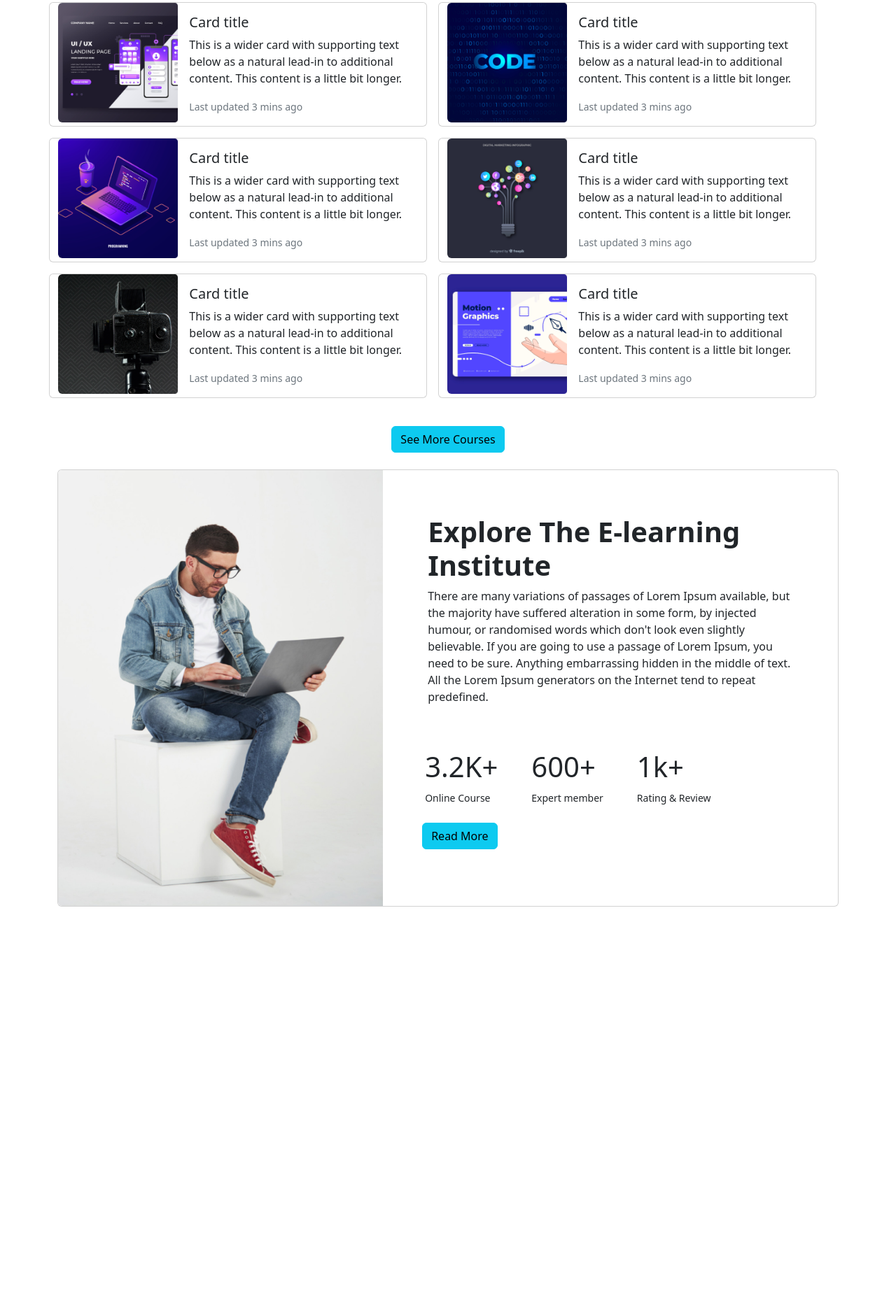
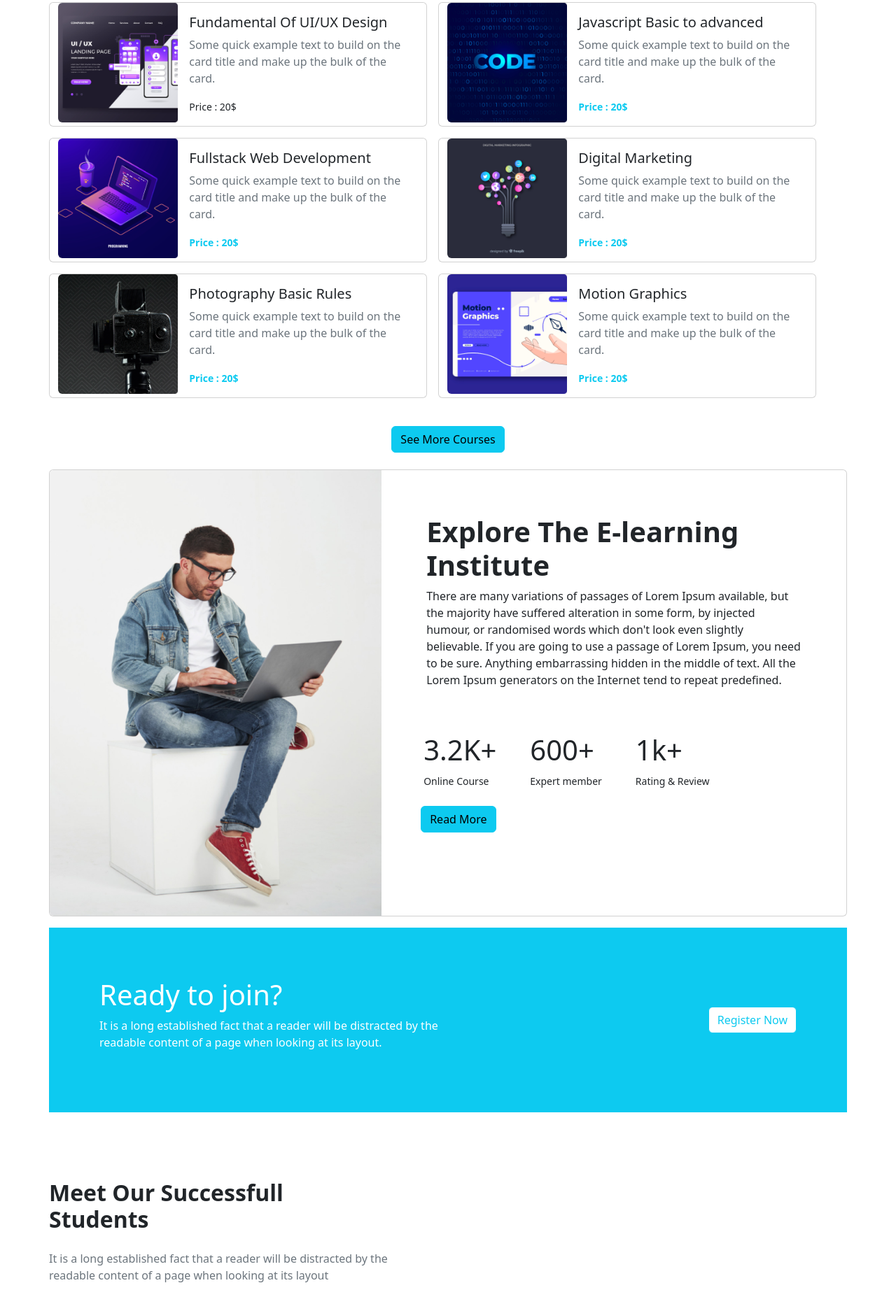
Before and after one commit to ishtiaqkhan007/assignment-3, a plain HTML site: page index.html in a window 1280 px wide. Shown: the part 909-2763 px from the top of the page at 70% size. Before the commit the page ends 2221 px from the top, so only its background shows below. Drawn offline with nearby package versions, Linux system fonts and the light colour scheme.

Commit message:
successfull student done

```diff
--- a/index.html
+++ b/index.html
@@ -7,9 +7,10 @@
     <title>Easy Edu</title>
     <link href="https://cdn.jsdelivr.net/npm/bootstrap@5.2.0/dist/css/bootstrap.min.css" rel="stylesheet"
         integrity="sha384-gH2yIJqKdNHPEq0n4Mqa/HGKIhSkIHeL5AyhkYV8i59U5AR6csBvApHHNl/vI1Bx" crossorigin="anonymous">
+    <link rel="stylesheet" href="style.css">
 </head>
 
-<body>
+<body class="">
     <header>
         <nav class="navbar navbar-expand-lg">
             <div class="container w-80">
@@ -133,10 +134,10 @@
                         </div>
                         <div class="col-md-8">
                             <div class="card-body">
-                                <h5 class="card-title">Card title</h5>
-                                <p class="card-text">This is a wider card with supporting text below as a natural
-                                    lead-in to additional content. This content is a little bit longer.</p>
-                                <p class="card-text"><small class="text-muted">Last updated 3 mins ago</small></p>
+                                <h5 class="card-title">Fundamental Of UI/UX Design</h5>
+                                <p class="card-text text-muted">Some quick example text to build on the card title
+                                    and make up the bulk of the card.</p>
+                                <p class="card-text"><small>Price : 20$</small></p>
                             </div>
                         </div>
                     </div>
@@ -148,10 +149,10 @@
                         </div>
                         <div class="col-md-8">
                             <div class="card-body">
-                                <h5 class="card-title">Card title</h5>
-                                <p class="card-text">This is a wider card with supporting text below as a natural
-                                    lead-in to additional content. This content is a little bit longer.</p>
-                                <p class="card-text"><small class="text-muted">Last updated 3 mins ago</small></p>
+                                <h5 class="card-title">Javascript Basic to advanced</h5>
+                                <p class="card-text text-muted">Some quick example text to build on the card title
+                                    and make up the bulk of the card.</p>
+                                <p class="card-text"><small class="text-info fw-bold">Price : 20$</small></p>
                             </div>
                         </div>
                     </div>
@@ -163,10 +164,10 @@
                         </div>
                         <div class="col-md-8">
                             <div class="card-body">
-                                <h5 class="card-title">Card title</h5>
-                                <p class="card-text">This is a wider card with supporting text below as a natural
-                                    lead-in to additional content. This content is a little bit longer.</p>
-                                <p class="card-text"><small class="text-muted">Last updated 3 mins ago</small></p>
+                                <h5 class="card-title">Fullstack Web Development</h5>
+                                <p class="card-text text-muted">Some quick example text to build on the card title
+                                    and make up the bulk of the card.</p>
+                                <p class="card-text"><small class="text-info fw-bold">Price : 20$</small></p>
                             </div>
                         </div>
                     </div>
@@ -178,10 +179,10 @@
                         </div>
                         <div class="col-md-8">
                             <div class="card-body">
-                                <h5 class="card-title">Card title</h5>
-                                <p class="card-text">This is a wider card with supporting text below as a natural
-                                    lead-in to additional content. This content is a little bit longer.</p>
-                                <p class="card-text"><small class="text-muted">Last updated 3 mins ago</small></p>
+                                <h5 class="card-title">Digital Marketing</h5>
+                                <p class="card-text text-muted">Some quick example text to build on the card title
+                                    and make up the bulk of the card.</p>
+                                <p class="card-text"><small class="text-info fw-bold">Price : 20$</small></p>
                             </div>
                         </div>
                     </div>
@@ -193,10 +194,10 @@
                         </div>
                         <div class="col-md-8">
                             <div class="card-body">
-                                <h5 class="card-title">Card title</h5>
-                                <p class="card-text">This is a wider card with supporting text below as a natural
-                                    lead-in to additional content. This content is a little bit longer.</p>
-                                <p class="card-text"><small class="text-muted">Last updated 3 mins ago</small></p>
+                                <h5 class="card-title">Photography Basic Rules</h5>
+                                <p class="card-text text-muted">Some quick example text to build on the card title
+                                    and make up the bulk of the card.</p>
+                                <p class="card-text"><small class="text-info fw-bold">Price : 20$</small></p>
                             </div>
                         </div>
                     </div>
@@ -208,10 +209,10 @@
                         </div>
                         <div class="col-md-8">
                             <div class="card-body">
-                                <h5 class="card-title">Card title</h5>
-                                <p class="card-text">This is a wider card with supporting text below as a natural
-                                    lead-in to additional content. This content is a little bit longer.</p>
-                                <p class="card-text"><small class="text-muted">Last updated 3 mins ago</small></p>
+                                <h5 class="card-title">Motion Graphics</h5>
+                                <p class="card-text text-muted">Some quick example text to build on the card title
+                                    and make up the bulk of the card.</p>
+                                <p class="card-text"><small class="text-info fw-bold">Price : 20$</small></p>
                             </div>
                         </div>
                     </div>
@@ -224,7 +225,7 @@
         </section>
         <!-- E-learning Institute -->
         <section>
-            <div class="container w-100">
+            <div class="container w-100 px-0">
                 <div class="card mb-3">
                     <div class="row g-0">
                         <div class="col-md-4 col-lg-5">
@@ -265,6 +266,63 @@
                     </div>
                 </div>
             </div>
+            <!-- bonus part -->
+            <div class="container w-100 bg-info d-flex align-items-center justify-content-between p-4">
+                <div class="text-white m-5">
+                    <h1>Ready to join?</h1>
+                    <p>It is a long established fact that a reader will be distracted by the
+                        <span class="d-block"> readable content of a page when looking at its layout.</span>
+                    </p>
+                </div>
+                <div class="me-5">
+                    <button type="button" class="btn btn-outline-info bg-white text-info">Register Now</button>
+                </div>
+            </div>
+        </section>
+        <!-- Successful Student -->
+        <section class="container w-80 px-0 pt-5 mt-5">
+            <div>
+                <h2 class="fw-bold pb-3">
+                    Meet Our Successfull
+                    <span class="d-block">Students</span>
+                </h2>
+                <p class="text-muted pb-3">It is a long established fact that a reader will be distracted by the
+                    <span class="d-block">readable content of a page when looking at its layout</span>
+                </p>
+            </div>
+            <div class="container d-flex px-0">
+                <div class="pe-3">
+                    <div class="border">
+                        <img class="img-fluid" src="images/student/student-1.png" alt="">
+                        <h5>Awlad Hossain</h5>
+                        <p class="text-muted">UIUX Designer</p>
+                    </div>
+                </div>
+                <div class="pe-3">
+                    <div class="border">
+                        <img class="img-fluid" src="images/student/student-2.png" alt="">
+                        <h5>Jannatul Islam</h5>
+                        <p class="text-muted">Motion Design</p>
+                    </div>
+                </div>
+                <div class="pe-3">
+                    <div class="border">
+                        <img class="img-fluid" src="images/student/student-3.png" alt="">
+                        <h5>Imran Hossain</h5>
+                        <p class="text-muted">Graphic Designer</p>
+                    </div>
+                </div>
+                <div class="pe-3">
+                    <div class="border">
+                        <img class="img-fluid" src="images/student/student-4.png" alt="">
+                        <h5>Nishi Akter</h5>
+                        <p class="text-muted">Web Developer</p>
+                    </div>
+                </div>
+            </div>
+            <div class="d-flex justify-content-center m-5">
+                <button class="btn btn-info">View All</button>
+            </div>
         </section>
     </main>
 
```
Also changed, not shown: style.css (added).
